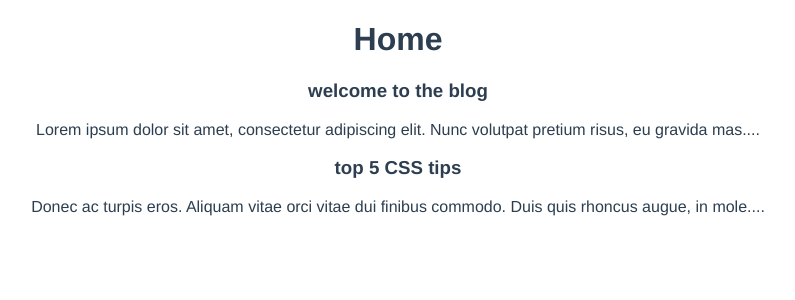
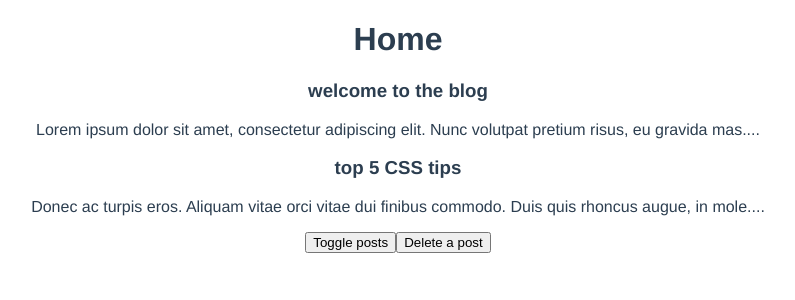
Before and after one commit to themis1986/blog, a Vue app: page / in a window 1280 px wide. Shown: the top 300 px of the page, without its empty margins (242-1037 px from the left). Built offline with nearby package versions, Linux system fonts and the light colour scheme.

Commit message:
lifecycle hooks

```diff
--- a/src/components/PostList.vue
+++ b/src/components/PostList.vue
@@ -7,13 +7,23 @@
 </template>
 
 <script>
+import { onMounted, onUnmounted, onUpdated } from "vue";
 import SinglePost from "./SinglePost.vue";
 
 export default {
   props: ["posts"],
   components: { SinglePost },
   setup(props) {
-    console.log(props.posts);
+    onMounted(() => {
+      console.log("compontent mounted");
+    });
+    onUnmounted(() => {
+      console.log("compontent unmounted");
+    });
+    onUpdated(() => {
+      console.log("component updated");
+    });
+
     return {};
   },
 };
--- a/src/views/Home.vue
+++ b/src/views/Home.vue
@@ -1,7 +1,9 @@
 <template>
   <div class="home">
     <h1>Home</h1>
-    <PostList :posts="posts" />
+    <PostList v-if="showPosts" :posts="posts" />
+    <button @click="showPosts = !showPosts">Toggle posts</button>
+    <button @click="posts.pop()">Delete a post</button>
   </div>
 </template>
 
@@ -26,7 +28,9 @@
       },
     ]);
 
-    return { posts };
+    const showPosts = ref(true);
+
+    return { posts, showPosts };
   },
 };
 </script>
```
